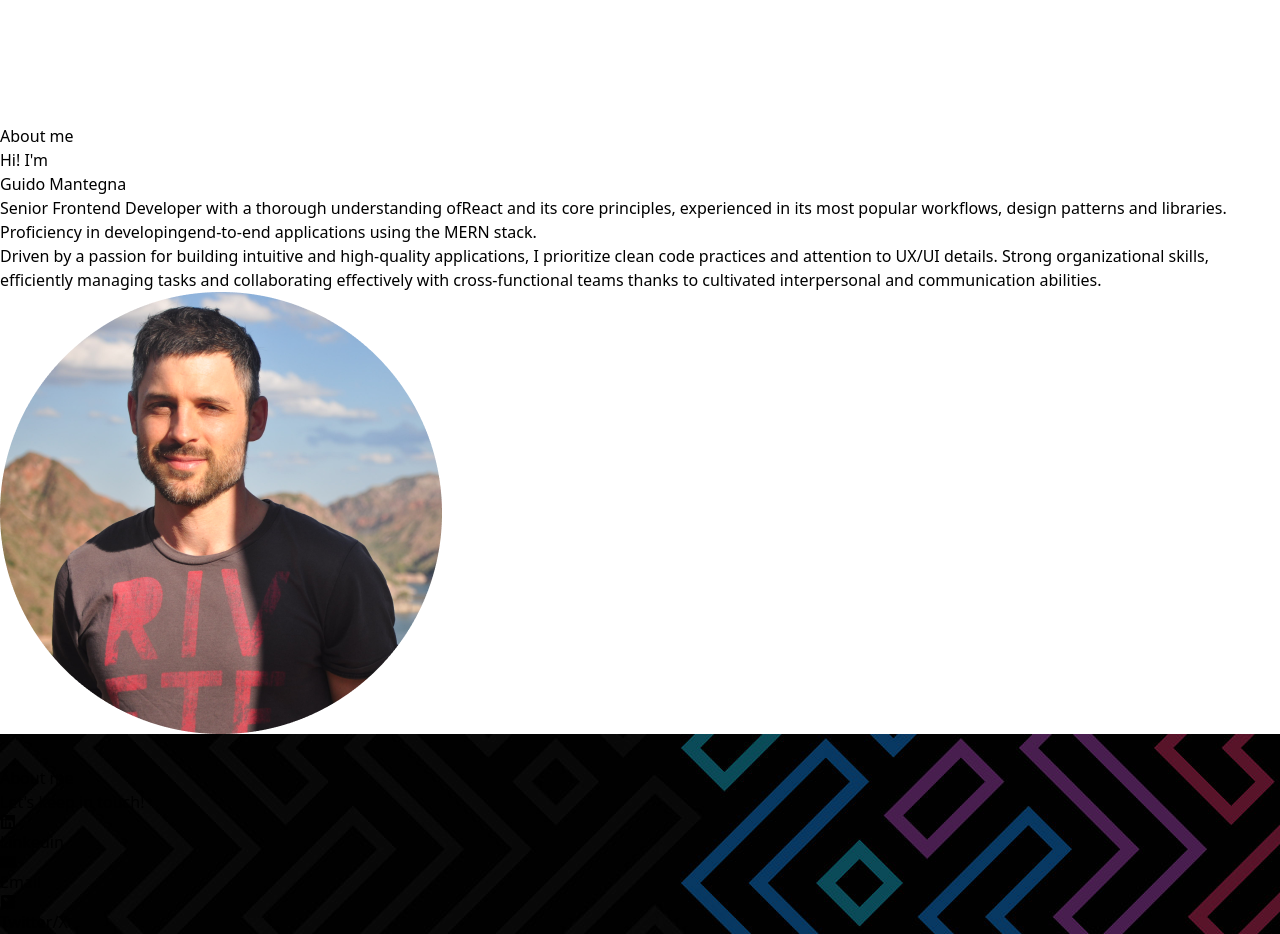
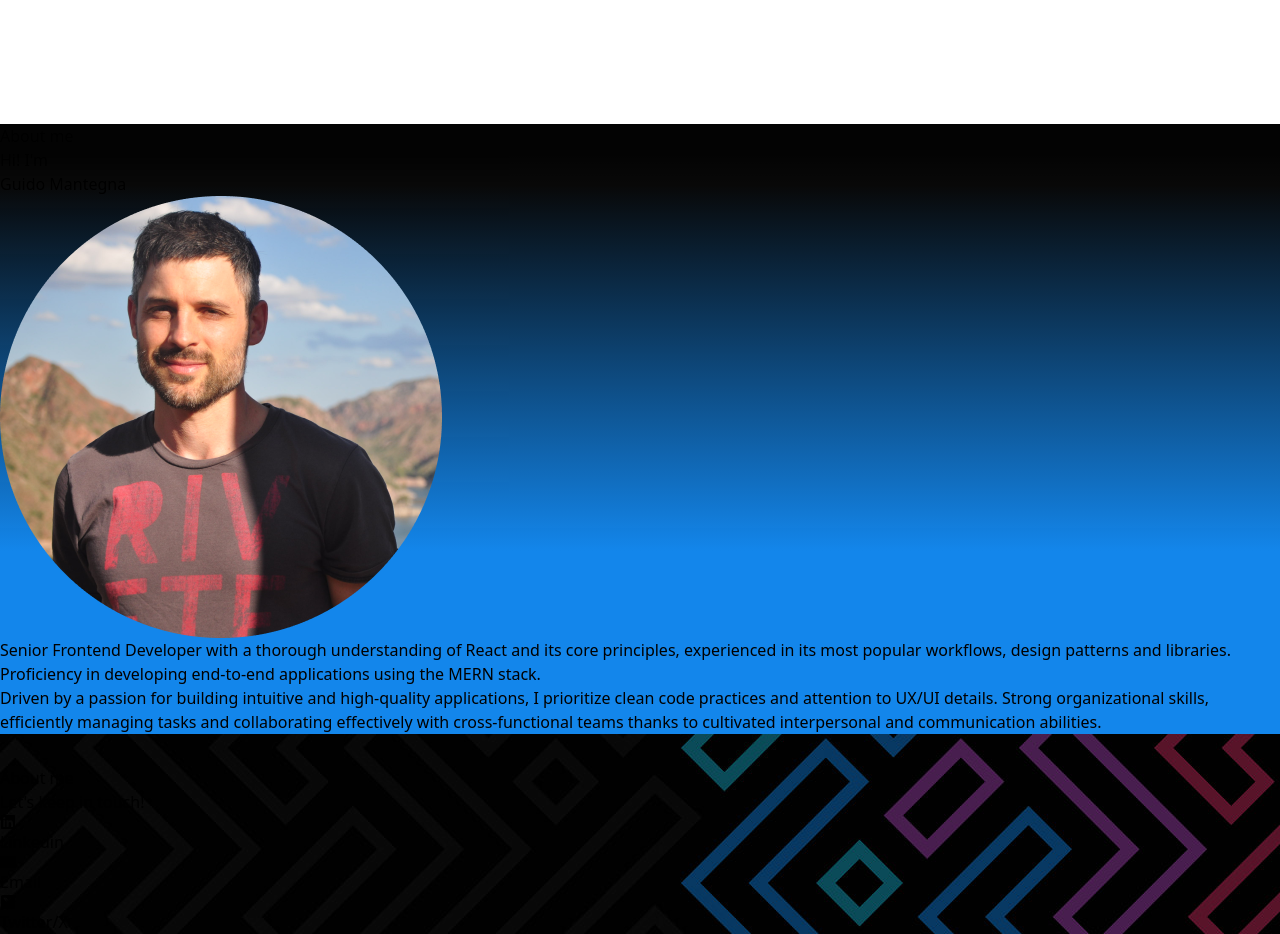
Before and after one commit to GuidoMantegna/portfolio, a React (Vite) app: page / in a window 1280 px wide. Shown: the part 3820-4754 px from the top of the page. Built offline with nearby package versions, Linux system fonts and the light colour scheme; a web font is replaced by a local one.

Commit message:
Modify 'About' layout

```diff
--- a/src/index.css
+++ b/src/index.css
@@ -107,6 +107,20 @@ h1 {
   );
 }
 
+/* ABOUT */
+#about {
+  background: linear-gradient(
+    180deg,
+    rgba(0, 0, 0, 0.99) 5%,
+    rgba(0, 0, 0, 0.98) 7%,
+    rgba(0, 0, 0, 0.97) 10%,
+    #1386EB 70%
+    /* rgba(255, 255, 255, .99) 99% */
+    /* #500031 70% */
+    /* #1386EB 70% */
+  )
+}
+
 /* CONTACT */
 #contact {
   background-image: url("./assets/images/pattern.jpg");
--- a/src/pages/About.tsx
+++ b/src/pages/About.tsx
@@ -1,27 +1,29 @@
-import Avatar from "../assets/images/avatar.png"
+import Avatar from "../assets/images/avatar.png";
 
 const About: React.FC = () => {
   return (
-    <section
-      className="h-screen flex items-center bg-[#1386EB] text-white p-8"
-      id="about"
-    >
-      <div className="mx-16">
-        <h2 className="font-extralight text-2xl">About me</h2>
-        <h3 className="font-black text-6xl mt-3">Hi! I'm</h3>
-        <h3 className="font-black text-6xl -mt-3">Guido Mantegna</h3>
+    <section className="h-[200vh] flex items-center text-white p-8" id="about">
+      <div className="mx-[10%]">
+        <div className="flex justify-between items-center">
+          <div>
+            <h2 className="font-extralight text-2xl">About me</h2>
+            <h3 className="font-black text-6xl mt-3">Hi! I'm</h3>
+            <h3 className="font-black text-6xl -mt-3">Guido Mantegna</h3>
+          </div>
 
-        <div className="mt-8">
-          <p className="font-extralight text-sm leading-9">
+          <img alt="GM Pic" src={Avatar} className="h-[140px]" />
+        </div>
+        <div className="mt-12 font-extralight text-sm leading-7 text-justify">
+          <p className="">
             <span className="font-medium">Senior Frontend Developer</span> with
             a thorough understanding of
-            <span className="font-medium">React</span> and its core principles,
+            <span className="font-medium"> React</span> and its core principles,
             experienced in its most popular workflows, design patterns and
             libraries. Proficiency in developing
-            <span className="font-medium">end-to-end</span> applications using
+            <span className="font-medium"> end-to-end</span> applications using
             the <span className="font-medium">MERN</span> stack.
           </p>
-          <p className="font-extralight text-sm mt-2 leading-9">
+          <p className="mt-4">
             Driven by a passion for{" "}
             <span className="font-medium">
               building intuitive and high-quality applications
@@ -36,13 +38,8 @@ const About: React.FC = () => {
           </p>
         </div>
       </div>
-      <img
-        alt="GM Pic"
-        src={Avatar}
-        className="w-[210px] self-baseline mt-24 mr-[5%]"
-      />
     </section>
-  )
-}
+  );
+};
 
-export default About
+export default About;
```
Also changed, not shown: src/assets/images/about-back.jpg (added).
